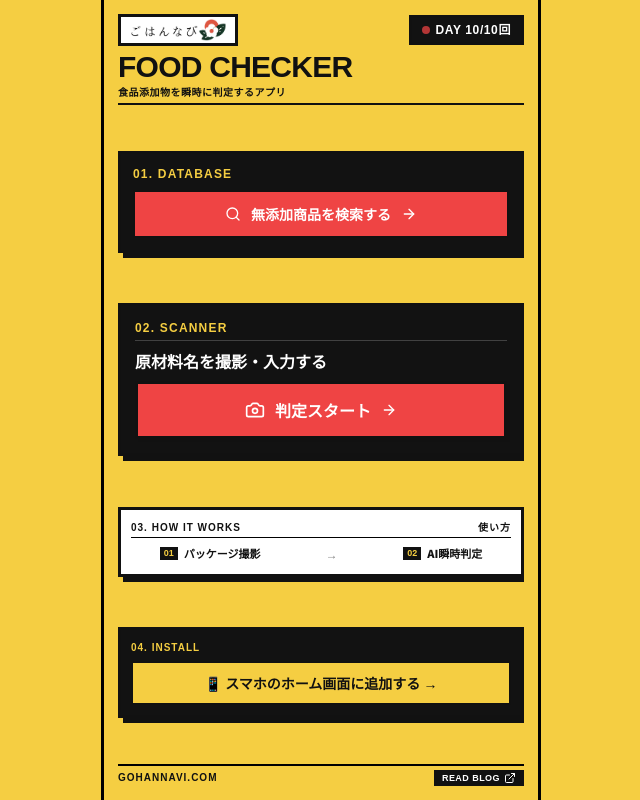
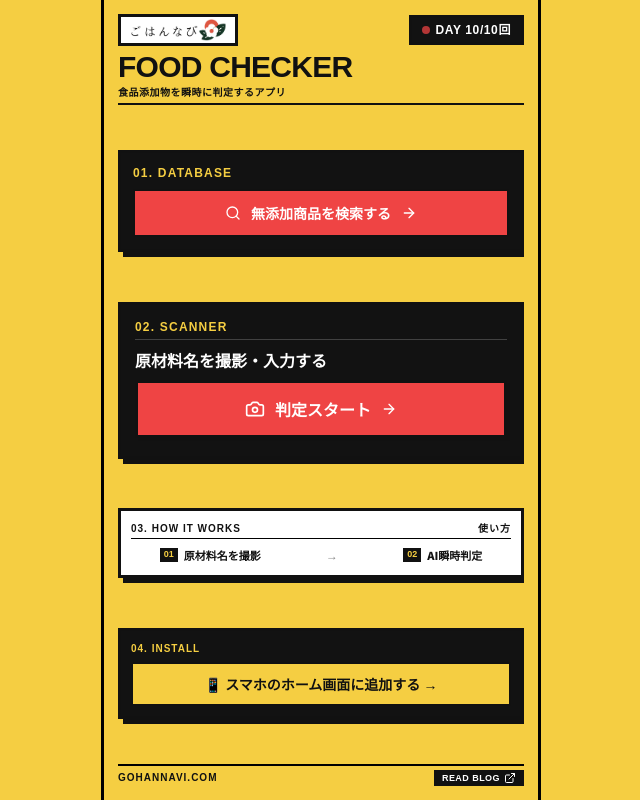
Before and after one commit to machax555-ux/gohannavi-checker, a Next.js app: page / in a window 1280 px wide. Shown: the whole page, without its empty margins (319-959 px from the left). Built offline with nearby package versions, Linux system fonts and the light colour scheme; a web font is replaced by a local one.

Commit message:
Restore FOOD CHECKER PWA icons, adjust 02 SCANNER padding, and update 03 step text

```diff
--- a/app/layout.tsx
+++ b/app/layout.tsx
@@ -15,13 +15,23 @@ const unbounded = Unbounded({
 });
 
 export const metadata: Metadata = {
-  title: "ごはんなび | 食品添加物チェッカー",
+  title: "FOOD CHECKER | ごはんなび食品添加物チェッカー",
   description: "原材料を撮るだけで気になる添加物をAIが瞬時に検出。安全な無添加商品の購入までフルサポート。",
   manifest: "/manifest.json",
+  icons: {
+    icon: [
+      { url: "/icon-192.png", sizes: "192x192", type: "image/png" },
+      { url: "/icon.png", sizes: "192x192", type: "image/png" },
+    ],
+    apple: [
+      { url: "/apple-touch-icon.png", sizes: "180x180", type: "image/png" },
+      { url: "/apple-icon.png", sizes: "180x180", type: "image/png" },
+    ],
+  },
   appleWebApp: {
     capable: true,
     statusBarStyle: "black-translucent",
-    title: "添加物チェッカー",
+    title: "FOOD CHECKER",
   },
 };
 
--- a/app/page.tsx
+++ b/app/page.tsx
@@ -99,8 +99,8 @@ export default function HomePage() {
           </div>
         </Link>
 
-        {/* 02. SCANNER Card (Primary Hero Feature - Compact internal spacing) */}
-        <div className="swiss-card-dark p-3 sm:p-3.5 flex flex-col gap-2.5 relative overflow-hidden">
+        {/* 02. SCANNER Card (Primary Hero Feature - Slightly expanded bottom padding) */}
+        <div className="swiss-card-dark p-3 pb-4 sm:p-3.5 sm:pb-4.5 flex flex-col gap-2.5 relative overflow-hidden">
           <div className="flex items-center justify-between border-b border-white/20 pb-1">
             <span className="font-display font-black text-[10px] sm:text-xs text-[#F5CE42] tracking-widest">
               02. SCANNER
@@ -141,7 +141,7 @@ export default function HomePage() {
                 01
               </span>
               <p className="font-extrabold text-[10px] sm:text-[11px] text-[#111111] leading-none">
-                パッケージ撮影
+                原材料名を撮影
               </p>
             </div>
 
```
Also changed, not shown: public/manifest.json.
